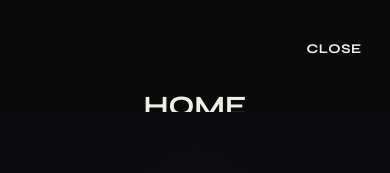
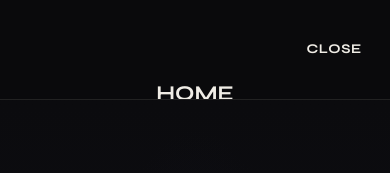
Before and after one commit to Gull-Stack/hard-court-marketing-site, an Eleventy site: page src/index.njk in a window 390 px wide. Both pictures are taken after a click on the button "MENU". Shown: the top 173 px of the page. Built offline with nearby package versions, Linux system fonts and the light colour scheme; Eleventy itself is replaced by a stand-in of ours; files that its build step writes are made by us from their sources.

Commit message:
Fix mobile menu: solid background, proper sizing, all links visible, scrollable

```diff
--- a/src/assets/css/main.css
+++ b/src/assets/css/main.css
@@ -822,12 +822,13 @@
     left: 0;
     right: 0;
     bottom: 0;
-    background: #0a0a0a;
-    padding: 6rem 2rem 2rem;
+    background: #0a0a0c;
+    padding: 5rem 2rem 2rem;
     flex-direction: column;
-    gap: 1.5rem;
+    gap: 0.75rem;
     z-index: 999;
     overflow-y: auto;
+    -webkit-overflow-scrolling: touch;
   }
 
   .nav-links.mobile-active {
@@ -840,15 +841,31 @@
     to { opacity: 1; }
   }
 
-  .nav-links a {
+  .nav-links li {
+    list-style: none;
+  }
+
+  .nav-links > li > a {
     font-family: 'Syne', sans-serif;
-    font-size: 2rem;
+    font-size: 1.5rem;
     font-weight: 700;
     text-transform: uppercase;
+    display: block;
+    padding: 0.5rem 0;
+    border-bottom: 1px solid #222;
   }
 
   .nav-links a::after {
     display: none;
+  }
+
+  .nav-dropdown-menu a {
+    font-family: 'Inter', sans-serif;
+    font-size: 1rem;
+    font-weight: 500;
+    text-transform: none;
+    padding: 0.4rem 0;
+    border-bottom: none;
   }
 
   .nav-dropdown-menu {
@@ -865,6 +882,12 @@
 
   .mobile-menu-toggle {
     display: block;
+    position: relative;
+    z-index: 1001;
+  }
+
+  header {
+    z-index: 1002;
   }
 
   .grid-2 {
```
Also changed, not shown: 1 other file.
